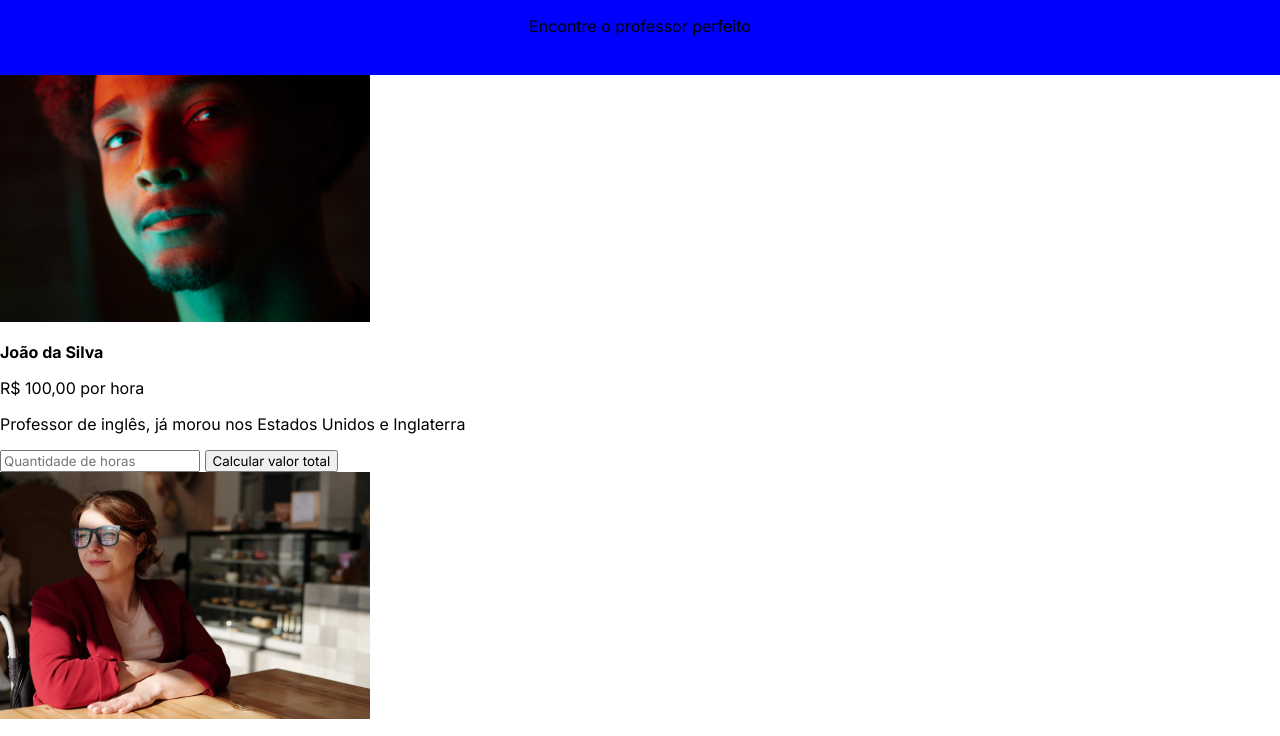
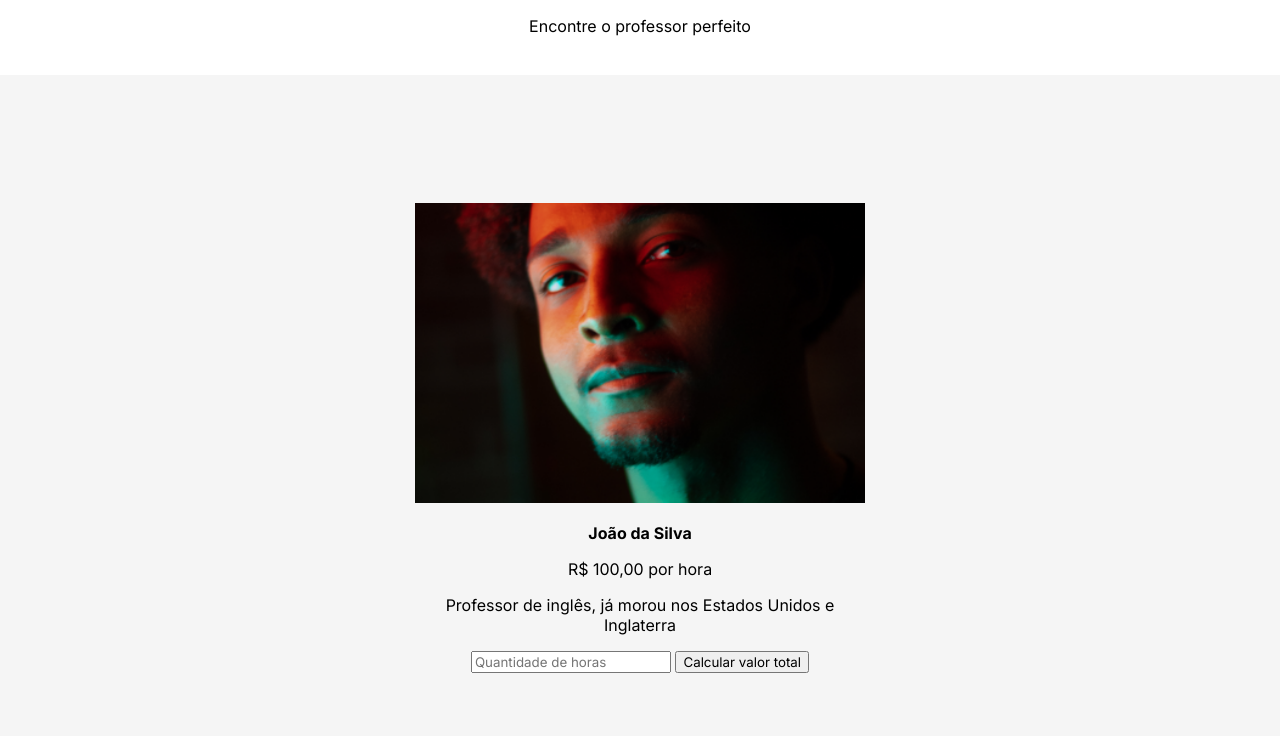
Before and after one commit to clecio-sousa/my-teacher, a plain HTML site: page index.html in a window 1280 px wide. Shown: the part 125-861 px from the top of the page. Drawn offline with Linux system fonts and the light colour scheme.

Commit message:
Estilizacao CSS

```diff
--- a/static/css/style.css
+++ b/static/css/style.css
@@ -8,7 +8,7 @@ body{
 }
 
 header{
-    background-color: blue;
+
     height: 25vh;
     display: flex;
     flex-direction: column;
@@ -19,3 +19,19 @@ header{
 .logo{
     margin-bottom: 2rem;
 }
+
+main{
+    background-color:#f5f5f5;
+    padding-top: 8rem;
+    padding-bottom: 8rem;
+}
+
+.teacher-container{
+    width: 450px;
+    margin: 0 auto; /*MARGENS CIMA E BAIXO SÃO ZERADAS E ESQ E DIR SÃO AUTOMATICAS*/
+    margin-bottom: 5rem;
+    text-align: center;
+}
+.teacher-img{
+    width: 100%; /* A IMAGEM OCUPA TODA A AREA DA SECAO CONTAINER*/
+}
```
